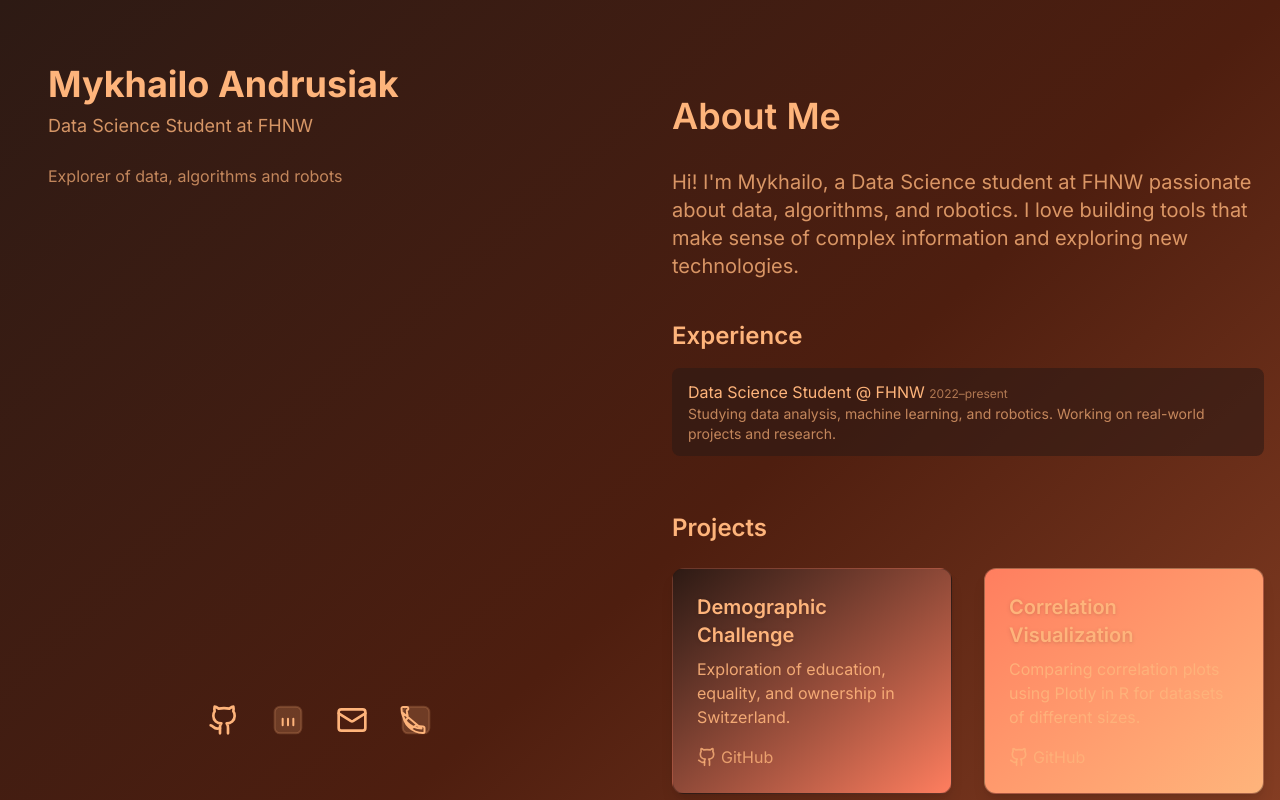
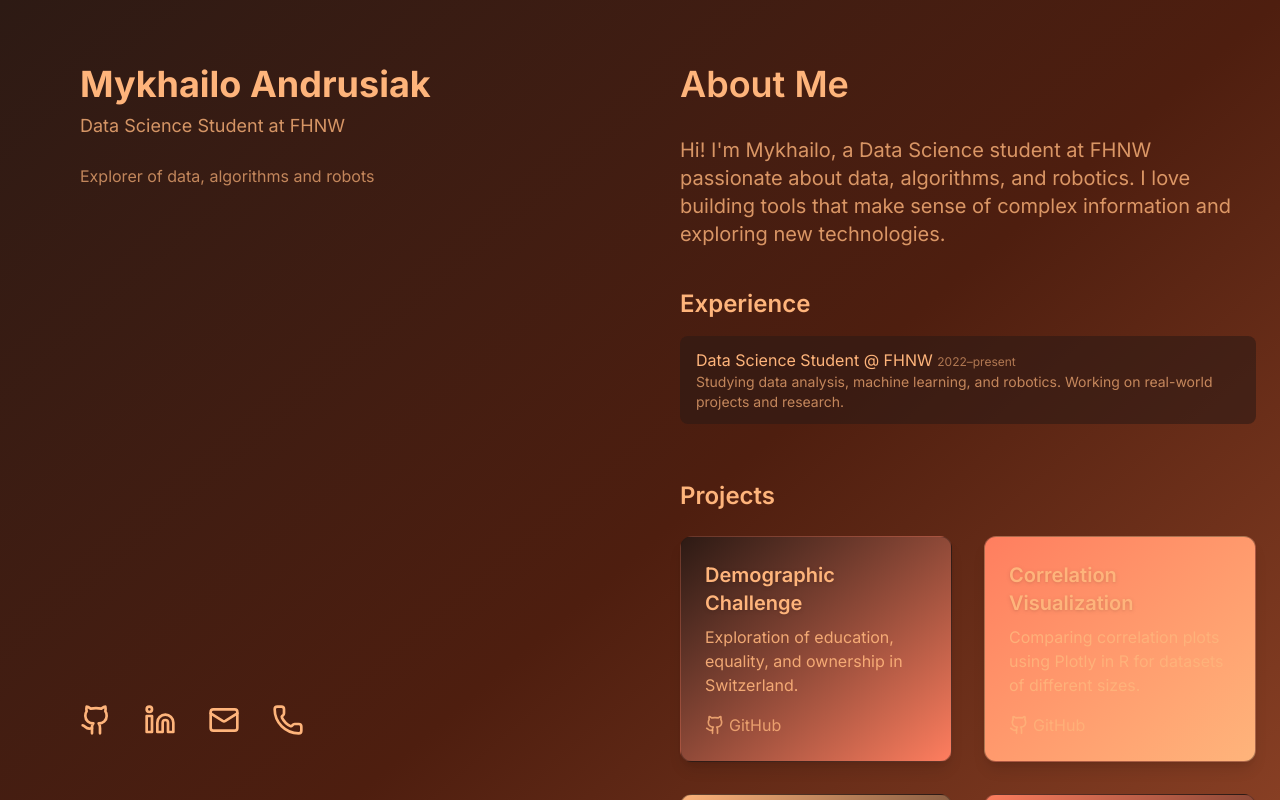
Before and after one commit to mikeandrusyak/Portfolio, a Next.js app: page / in a window 1280 px wide. Shown: the top 800 px of the page. Built offline with nearby package versions, Linux system fonts and the light colour scheme; a web font is replaced by a local one.

Commit message:
complite sizes

```diff
--- a/pages/index.tsx
+++ b/pages/index.tsx
@@ -1,7 +1,7 @@
 import Head from 'next/head';
 import { Card } from '../components/ui/card';
 import { Button } from '../components/ui/button';
-import { Github, Mail } from 'lucide-react';
+import { Github, Mail, Phone, Linkedin } from 'lucide-react';
 import { motion } from 'framer-motion';
 
 const projects = [
@@ -37,7 +37,7 @@ export default function Home() {
       </Head>
       <main className="relative bg-gradient-to-br from-[#2d1a14] via-[#4e1e0f] to-[#9e4c2c] min-h-screen text-sunset-peach flex flex-col md:flex-row md:gap-4">
         {/* Sidebar */}
-        <aside className="flex flex-col justify-between w-full md:w-1/2 md:flex-none px-6 md:px-12 py-8 md:py-16 rounded-none z-10 md:sticky md:top-0 md:h-screen">
+        <aside className="flex flex-col justify-between w-full md:w-1/2 md:flex-none px-6 md:px-20 py-8 md:py-16 z-10 md:sticky md:top-0 md:h-screen">
           <div>
             <motion.h1
               initial={{ opacity: 0, y: 40 }}
@@ -52,25 +52,25 @@ export default function Home() {
             {/* Контакти-іконки */}
             <div className="hidden" />
           </div>
-          <div className="flex flex-col items-center gap-6 mt-12">
-            <div className="flex flex-row justify-center gap-8">
+          <div className="flex flex-col items-left gap-6 mt-12">
+            <div className="flex flex-row justify-left gap-8">
               <a href="https://github.com/mikeandrusyak" target="_blank" rel="noopener noreferrer" className="hover:text-sunset-orange transition-colors" aria-label="GitHub">
                 <Github className="w-8 h-8" />
               </a>
               <a href="https://linkedin.com/in/mikeandrusyak" target="_blank" rel="noopener noreferrer" className="hover:text-sunset-orange transition-colors" aria-label="LinkedIn">
-                <svg xmlns="http://www.w3.org/2000/svg" fill="none" viewBox="0 0 24 24" strokeWidth={1.5} stroke="currentColor" className="w-8 h-8"><rect width="20" height="20" x="2" y="2" rx="4" fill="currentColor" className="text-sunset-peach/20"/><path strokeLinecap="round" strokeLinejoin="round" d="M8 11v5m4-5v5m4-5v5" stroke="currentColor" strokeWidth="1.5"/></svg>
+                <Linkedin className="w-8 h-8" />
               </a>
               <a href="mailto:mykhailo.andrusiak@students.fhnw.ch" className="hover:text-sunset-orange transition-colors" aria-label="Email">
                 <Mail className="w-8 h-8" />
               </a>
               <a href="tel:+41791234567" className="hover:text-sunset-orange transition-colors" aria-label="Phone">
-                <svg xmlns="http://www.w3.org/2000/svg" fill="none" viewBox="0 0 24 24" strokeWidth={1.5} stroke="currentColor" className="w-8 h-8"><rect width="20" height="20" x="2" y="2" rx="4" fill="currentColor" className="text-sunset-peach/20"/><path strokeLinecap="round" strokeLinejoin="round" d="M2.25 6.75c0 8.284 6.716 15 15 15 .621 0 1.125-.504 1.125-1.125v-2.625a1.125 1.125 0 0 0-1.125-1.125c-1.636 0-3.21-.26-4.687-.75a1.125 1.125 0 0 0-1.094.21l-2.25 1.687a12.042 12.042 0 0 1-5.25-5.25l1.687-2.25a1.125 1.125 0 0 0 .21-1.094 16.978 16.978 0 0 1-.75-4.687A1.125 1.125 0 0 0 4.875 2.25H2.25A1.125 1.125 0 0 0 1.125 3.375c0 8.284 6.716 15 15 15z" /></svg>
+                <Phone className="w-8 h-8" />
               </a>
             </div>
           </div>
         </aside>
         {/* Main content */}
-        <section className="w-full md:flex-1 px-4 py-10 md:py-24 h-screen md:h-auto overflow-auto">
+        <section className="w-full md:flex-1 px-6 py-8 md:py-16 h-screen md:h-auto overflow-auto">
           <motion.h2
             initial={{ opacity: 0, y: 20 }}
             animate={{ opacity: 1, y: 0 }}
```
